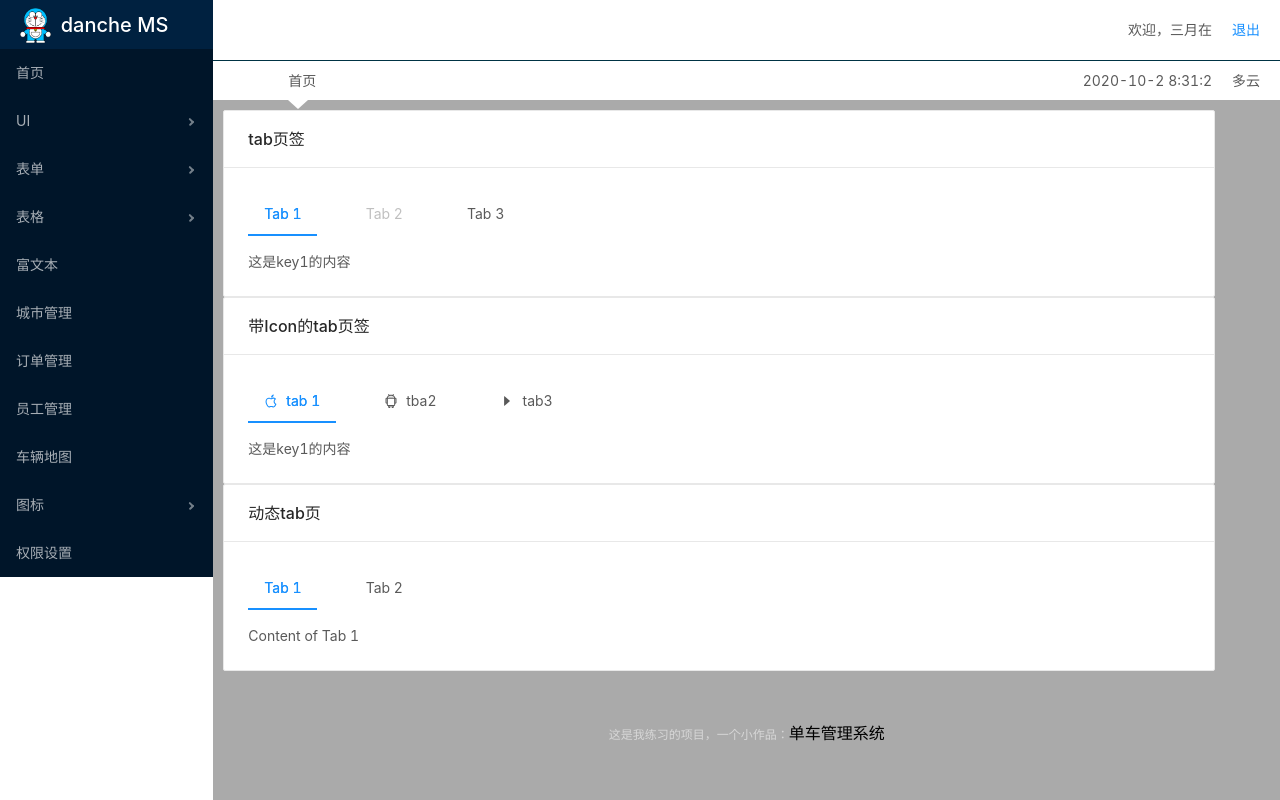
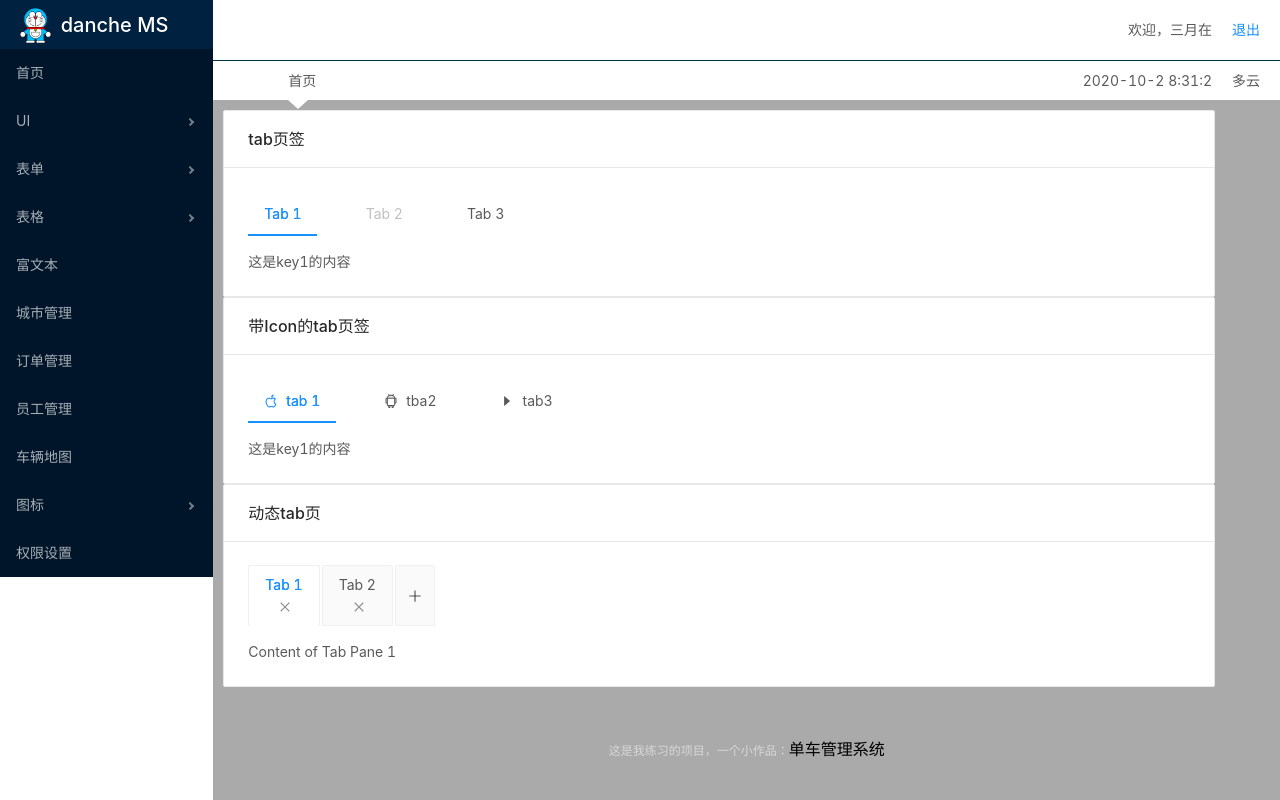
Before and after one commit to lhalou/danche, a React app in the folder danhce-app/: page /#/admin/ui/tabs in a window 1280 px wide. Built offline with nearby package versions, Linux system fonts and the light colour scheme.

Commit message:
tabs练习完成

```diff
--- a/danhce-app/src/pages/ui/tabs.js
+++ b/danhce-app/src/pages/ui/tabs.js
@@ -5,13 +5,55 @@ const { TabPane } = Tabs;
 const initialPanes = [
   { title: 'Tab 1', content: 'Content of Tab 1', key: '1' },
   { title: 'Tab 2', content: 'Content of Tab 2', key: '2' },
+  { title: 'Tab 3', content: 'Content of Tab 3', key: '3' },
 ];
 class Tab extends Component {
-   state = {
-    panes: initialPanes,
+  constructor(props) {
+    super(props);
+    this.newTabIndex = 0;
+    const panes = [
+      { title: 'Tab 1', content: 'Content of Tab Pane 1', key: '1' },
+      { title: 'Tab 2', content: 'Content of Tab Pane 2', key: '2' },
+    ];
+    this.state = {
+      activeKey: panes[0].key,
+      panes,
+    };
+  }
+
+    onChange = activeKey => {
+    this.setState({ activeKey });
   };
 
+  onEdit = (targetKey, action) => {
+    this[action](targetKey);
+  };
 
+  add = () => {
+    const { panes } = this.state;
+    const activeKey = `newTab${this.newTabIndex++}`;
+    panes.push({ title: 'New Tab', content: 'New Tab Pane', key: activeKey });
+    this.setState({ panes, activeKey });
+  };
+
+  remove = targetKey => {
+    let { activeKey } = this.state;
+    let lastIndex;
+    this.state.panes.forEach((pane, i) => {
+      if (pane.key === targetKey) {
+        lastIndex = i - 1;
+      }
+    });
+    const panes = this.state.panes.filter(pane => pane.key !== targetKey);
+    if (panes.length && activeKey === targetKey) {
+      if (lastIndex >= 0) {
+        activeKey = panes[lastIndex].key;
+      } else {
+        activeKey = panes[0].key;
+      }
+    }
+    this.setState({ panes, activeKey });
+  };
 
   handleCallBack = (key) => {
     message.info('这是选择的' + key)
@@ -61,14 +103,18 @@ class Tab extends Component {
           </Tabs>
         </Card>
         <Card title = '动态tab页' >
-          <Tabs>
+          <Tabs
+            onChange={this.onChange}
+            activeKey={this.state.activeKey}
+            type="editable-card"
+            onEdit={this.onEdit}
+          >
             {this.state.panes.map(pane => (
               <TabPane tab={pane.title} key={pane.key}>
                 {pane.content}
               </TabPane>
             ))}
           </Tabs>
-
         </Card>
       </div>
     )
```
